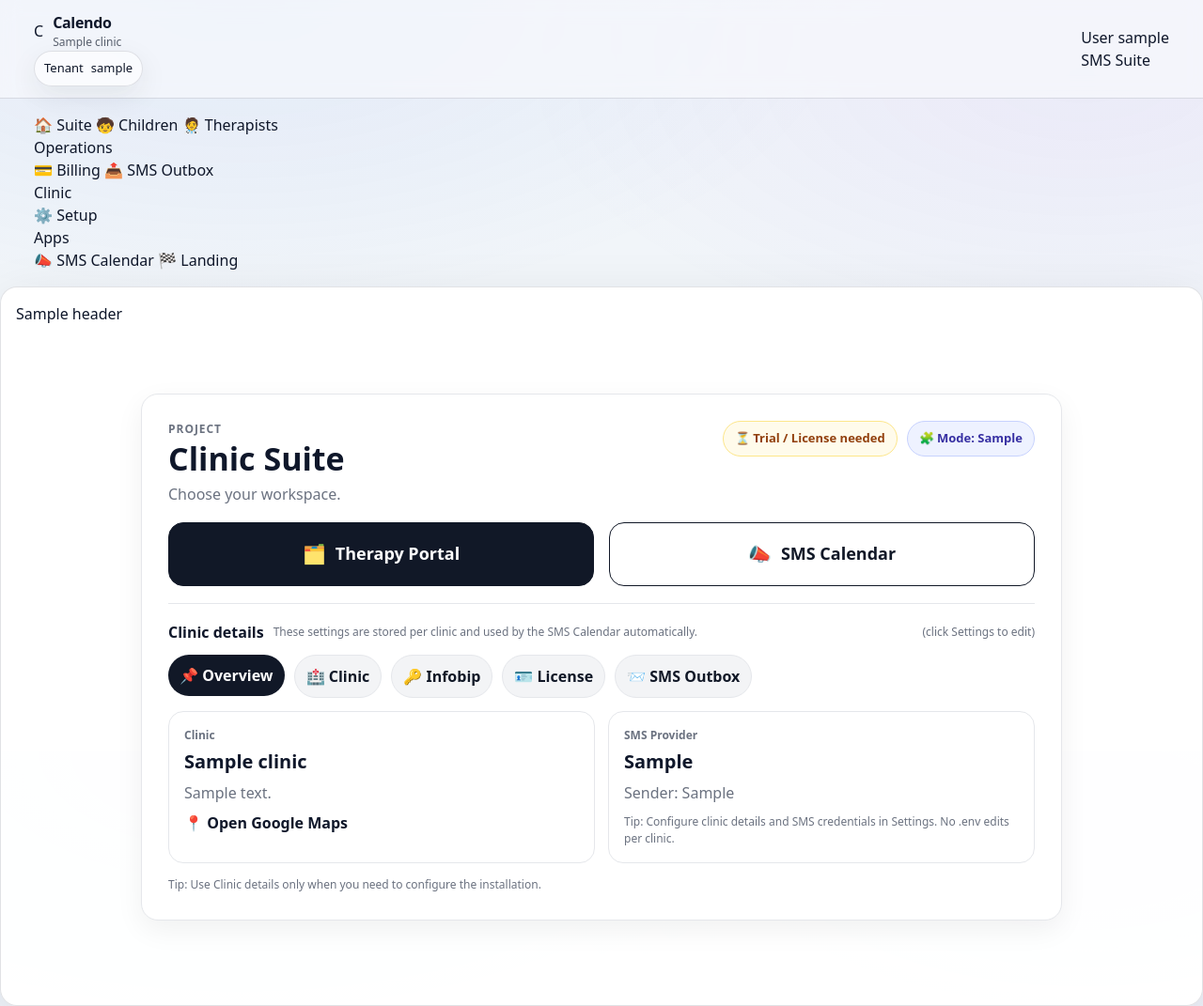
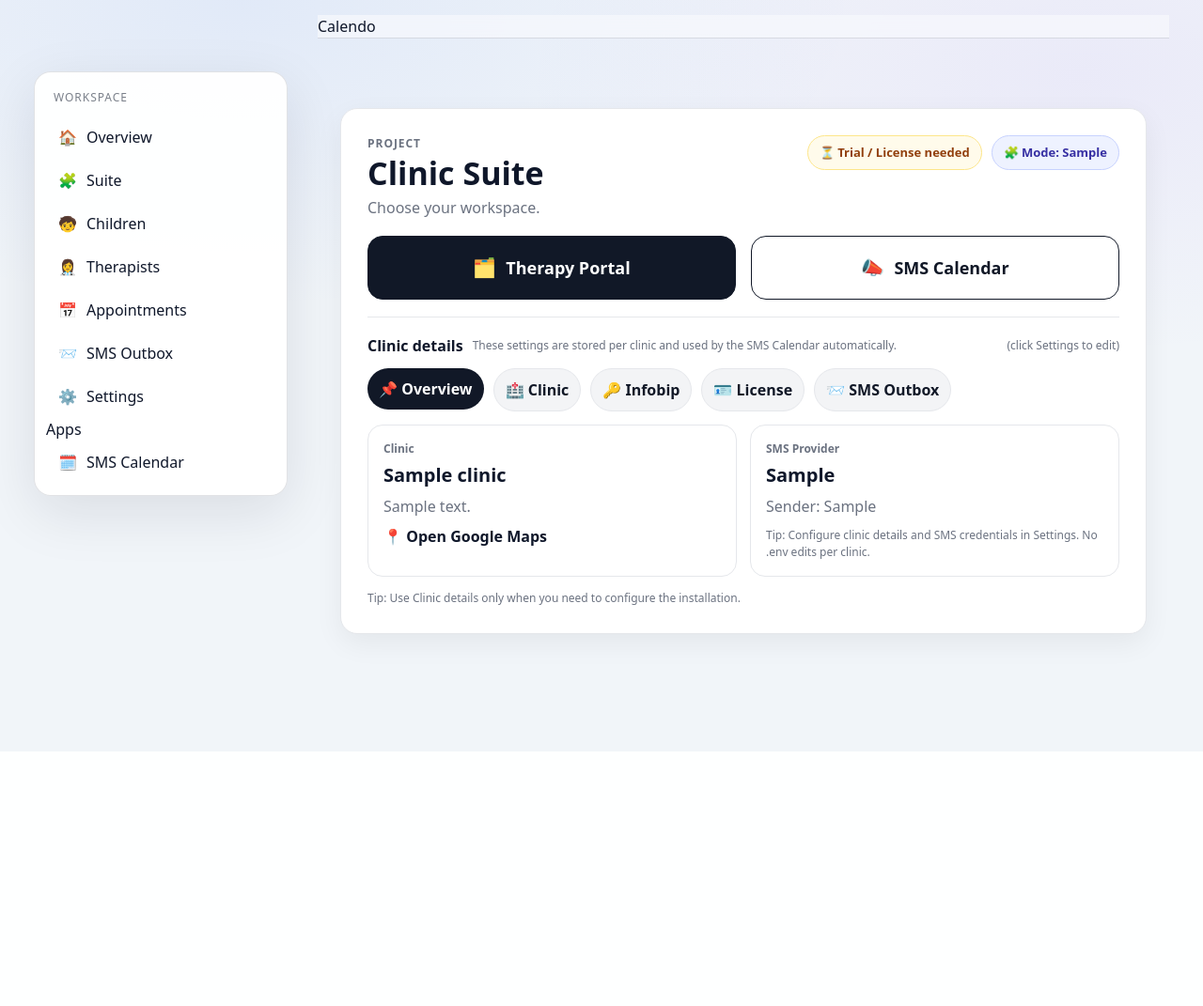
Before and after one commit to KOSTAS-KON/calendo, a Python web app: template portal/app/templates/pages/suite.html in a window 1280 px wide. Shown: the whole page at 94% size. After the commit the page ends 800 px from the top, so only its background shows below. Run offline with Jinja, Linux system fonts and the light colour scheme; the template is opened without the code that fills it: most values are stand-ins (such as "Sample title", 1, 10 or a date in 2020); some libraries are stand-ins or nearby versions.

Commit message:
Apply latest portal and SMS fixes

```diff
--- a/portal/app/templates/layout.html
+++ b/portal/app/templates/layout.html
@@ -1,118 +1,105 @@
 <!doctype html>
 <html lang="en">
+
 <head>
   <meta charset="utf-8" />
-  <meta name="viewport" content="width=device-width,initial-scale=1" />
-  <title>{{ title or "Calendo" }}</title>
+  <meta name="viewport" content="width=device-width, initial-scale=1" />
+  <title>{{ page_title or "Calendo" }}</title>
 
-  {# When served behind the nginx gateway under /therapy, FastAPI sets request.scope.root_path.
-     We use it to prefix internal links + static assets so styling works both directly
-     and behind the gateway. #}
-  {% set rp = request.scope.get("root_path", "") %}
-  {% set ts = (tenant_slug or request.query_params.get('tenant') or request.session.get('tenant_slug') or 'default') %}
-  {% set suite_url = rp ~ '/t/' ~ ts ~ '/suite' %}
-  {% set children_url = rp ~ '/children?tenant=' ~ ts %}
-  {% set therapists_url = rp ~ '/therapists?tenant=' ~ ts %}
-  {% set settings_url = rp ~ '/settings?tenant=' ~ ts %}
-  {% set outbox_url = rp ~ '/sms-outbox?tenant=' ~ ts %}
+  {# Respect reverse-proxy mounting (Render, etc.) #}
+  {% set rp = request.scope.root_path or "" %}
 
+  <link rel="preconnect" href="https://fonts.googleapis.com">
+  <link rel="preconnect" href="https://fonts.gstatic.com" crossorigin>
+  <link href="https://fonts.googleapis.com/css2?family=Inter:wght@400;500;600;700&display=swap" rel="stylesheet">
+
+  {# Tailwind CDN is convenient but heavy; keep for now because templates use some tailwind classes. #}
   <script src="https://cdn.tailwindcss.com"></script>
-  <link rel="stylesheet" href="{{ rp }}/static/css/app.css" />
-  <script defer src="{{ rp }}/static/js/app.js"></script>
+
+  <link rel="stylesheet" href="{{ rp }}/static/css/app.css?v={{ static_version or '1' }}" />
+  {% block head_extra %}{% endblock %}
 </head>
+
 <body class="bg-slate-100 text-slate-900">
-  {% set toast = request.session.pop('toast', None) %}
-  {% if toast and toast.text %}
-    <div class="toast toast-{{ toast.kind or 'success' }}" data-toast>{{ toast.text }}</div>
-  {% endif %}
-  <div class="topbar">
-    <div class="topbar-inner">
-      <div class="topbar-left">
-        <button class="menu-btn" type="button" aria-label="Open menu" data-action="toggle-sidebar">☰</button>
+  <div class="page">
 
-        <div class="brand">
-          <div class="brand-mark">C</div>
-          <div>
-            <div class="brand-title">Calendo</div>
-            <div class="brand-sub">{{ (clinic.clinic_name if clinic else "Therapy Portal") }}</div>
-          </div>
-        </div>
+    <aside class="sidebar" id="sidebar" aria-label="Primary navigation">
+      <div class="sidebar-inner">
+        <div class="sidebar-title">Workspace</div>
+        <a class="sidebar-link {% if active=='dashboard' %}active{% endif %}" href="{{ rp }}/?tenant={{ tenant_slug }}">
+          <span>🏠</span>
+          <span>Overview</span>
+        </a>
+        <a class="sidebar-link {% if active=='suite' %}active{% endif %}" href="{{ rp }}/t/{{ tenant_slug }}/suite">
+          <span>🧩</span>
+          <span>Suite</span>
+        </a>
+        <a class="sidebar-link {% if active=='children' %}active{% endif %}" href="{{ rp }}/children?tenant={{ tenant_slug }}">
+          <span>🧒</span>
+          <span>Children</span>
+        </a>
+        <a class="sidebar-link {% if active=='therapists' %}active{% endif %}" href="{{ rp }}/therapists?tenant={{ tenant_slug }}">
+          <span>👩‍⚕️</span>
+          <span>Therapists</span>
+        </a>
+        <a class="sidebar-link {% if active=='appointments' %}active{% endif %}" href="{{ rp }}/appointments?tenant={{ tenant_slug }}">
+          <span>📅</span>
+          <span>Appointments</span>
+        </a>
+        <a class="sidebar-link {% if active=='outbox' %}active{% endif %}" href="{{ rp }}/sms-outbox?tenant={{ tenant_slug }}">
+          <span>📨</span>
+          <span>SMS Outbox</span>
+        </a>
+        <a class="sidebar-link {% if active=='settings' %}active{% endif %}" href="{{ rp }}/settings?tenant={{ tenant_slug }}">
+          <span>⚙️</span>
+          <span>Settings</span>
+        </a>
 
-        <div class="tenant-chip" title="Current tenant">
-          <span class="tenant-chip-label">Tenant</span>
-          <span class="tenant-chip-value">{{ ts }}</span>
+        {% if sms_app_url %}
+          <div class="sidebar-section">Apps</div>
+          <a class="sidebar-link" href="{{ sms_app_url }}" target="_blank" rel="noopener">
+            <span>🗓️</span>
+            <span>SMS Calendar</span>
+          </a>
+        {% endif %}
+      </div>
+    </aside>
+
+    <div class="sidebar-backdrop" id="sidebarBackdrop" aria-hidden="true"></div>
+
+    <main class="content">
+      <div class="topbar">
+        <div class="brand">Calendo</div>
+        <div class="top-actions">
+          <button class="menu-btn" id="sidebarToggle" aria-label="Toggle menu" type="button">☰</button>
         </div>
       </div>
 
-      <div class="topbar-right">
-        <div class="userbox">
-          <span class="userbox-label">User</span>
-          <span class="userbox-name">{{ user_name or request.session.get('email') or "User" }}</span>
-        </div>
-
-        <a class="logout" href="{{ sms_app_url }}" title="Open SMS Calendar">SMS</a>
-        <a class="logout" href="{{ suite_url }}" title="Go to Suite">Suite</a>
-      </div>
-    </div>
-  </div>
-
-  <div class="page">
-    <aside class="sidebar" aria-label="Sidebar navigation">
-      <div class="sidehdr"><div class="legacy-menu">
-Workspace</div>
-      <a class="sideitem" href="{{ suite_url }}">🏠 Suite</a>
-      <a class="sideitem" href="{{ children_url }}">🧒 Children</a>
-      <a class="sideitem" href="{{ therapists_url }}">🧑‍⚕️ Therapists</a>
-
-      <div class="side-sep"></div>
-      <div class="sidehdr">Operations</div>
-      <a class="sideitem" href="{{ rp }}/billing">💳 Billing</a>
-      <a class="sideitem" href="{{ outbox_url }}">📤 SMS Outbox</a>
-
-      <div class="side-sep"></div>
-      <div class="sidehdr">Clinic</div>
-      <a class="sideitem" href="{{ settings_url }}">⚙️ Setup</a>
-
-      <div class="side-sep"></div>
-      <div class="sidehdr">Apps</div>
-      <a class="sideitem" href="{{ sms_app_url }}">📣 SMS Calendar</a>
-      <a class="sideitem muted" href="{{ rp }}/">🏁 Landing</a>
-    </aside>
-
-    <div class="sidebar-backdrop" data-action="close-sidebar" aria-hidden="true"></div>
-
-
-</div>
-<main class="content">
-      <div class="content-inner">
-        <div class="panel">
-          <div class="panel-head">
-            <div class="panel-title">{{ header or "Clinic Suite" }}</div>
-          </div>
-          <div class="panel-body">
-            {% block content %}{% endblock %}
-          </div>
-        </div>
-      </div>
+      {% block content %}{% endblock %}
     </main>
   </div>
 
   <nav class="bottom-nav" aria-label="Bottom navigation">
-    <a class="bn-item" href="{{ suite_url }}">
-      <span class="bn-ico">🏠</span><span class="bn-txt">Suite</span>
+    <a class="item" href="{{ rp }}/?tenant={{ tenant_slug }}">
+      <div class="icon">🏠</div>
+      <div class="lbl">Home</div>
     </a>
-    <a class="bn-item" href="{{ children_url }}">
-      <span class="bn-ico">🧒</span><span class="bn-txt">Children</span>
+    <a class="item" href="{{ rp }}/children?tenant={{ tenant_slug }}">
+      <div class="icon">🧒</div>
+      <div class="lbl">Children</div>
     </a>
-    <a class="bn-item" href="{{ rp }}/billing">
-      <span class="bn-ico">💳</span><span class="bn-txt">Billing</span>
+    <a class="item" href="{{ rp }}/appointments?tenant={{ tenant_slug }}">
+      <div class="icon">📅</div>
+      <div class="lbl">Appts</div>
     </a>
-    <a class="bn-item" href="{{ outbox_url }}">
-      <span class="bn-ico">📤</span><span class="bn-txt">Outbox</span>
-    </a>
-    <a class="bn-item" href="{{ settings_url }}">
-      <span class="bn-ico">⚙️</span><span class="bn-txt">Setup</span>
+    <a class="item" href="{{ rp }}/settings?tenant={{ tenant_slug }}">
+      <div class="icon">⚙️</div>
+      <div class="lbl">Settings</div>
     </a>
   </nav>
+
+  <script src="{{ rp }}/static/js/app.js?v={{ static_version or '1' }}"></script>
+  {% block body_extra %}{% endblock %}
 </body>
+
 </html>
--- a/portal/app/templates/pages/suite.html
+++ b/portal/app/templates/pages/suite.html
@@ -62,9 +62,9 @@
       <a class="chiplink" href="{{ rp }}/settings?tenant={{ tenant_slug }}" style="text-decoration:none;">
         <span style="display:inline-flex;align-items:center;gap:8px;padding:10px 12px;border-radius:999px;background:#f3f4f6;color:#111827;border:1px solid #e5e7eb;font-weight:900;">🪪 License</span>
       </a>
-      <a class="chiplink" href="{{ rp }}/sms-outbox?tenant={{ tenant_slug }}" style="text-decoration:none;">
-        <span style="display:inline-flex;align-items:center;gap:8px;padding:10px 12px;border-radius:999px;background:#f3f4f6;color:#111827;border:1px solid #e5e7eb;font-weight:900;">📨 SMS Outbox</span></span>
-      </a>
+	      <a class="chiplink" href="{{ rp }}/sms-outbox?tenant={{ tenant_slug }}" style="text-decoration:none;">
+	        <span style="display:inline-flex;align-items:center;gap:8px;padding:10px 12px;border-radius:999px;background:#f3f4f6;color:#111827;border:1px solid #e5e7eb;font-weight:900;">📨 SMS Outbox</span>
+	      </a>
     </div>
 
     <div style="display:grid;grid-template-columns:1fr 1fr;gap:14px;margin-top:14px;">
```
Also changed, not shown: portal/app/routers/web.py (+101 -32 lines), sms/apps/fullcalendar_app.py (+69 -22 lines).
